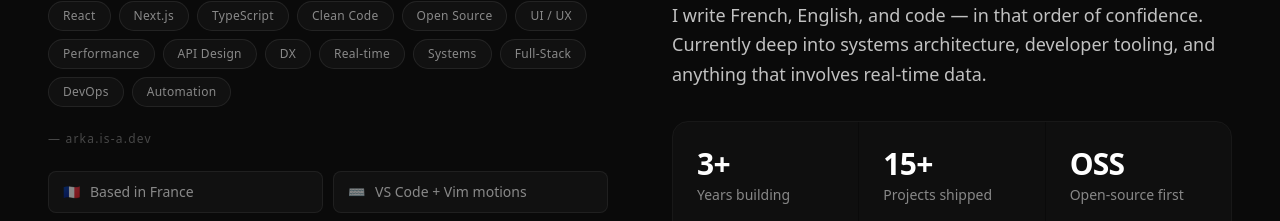
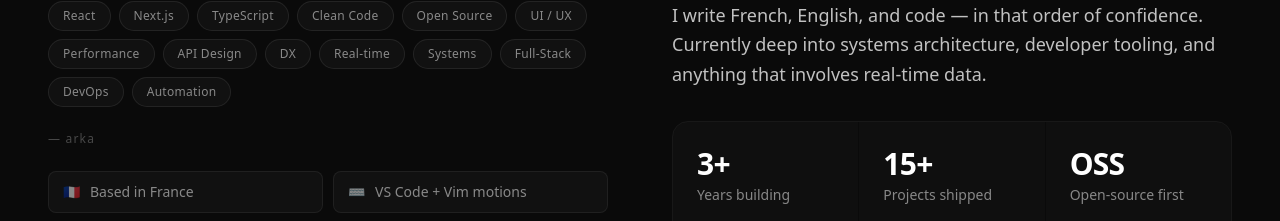
Before and after one commit to Arka-ui/portfolio, a Next.js app: page / in a window 1280 px wide. Shown: the part 1511-1732 px from the top of the page. Built offline with nearby package versions, Linux system fonts and the light colour scheme; no server answers.

Commit message:
refactor: update portfolio links and metadata for consistency; enhance branding in contact form

```diff
--- a/package.json
+++ b/package.json
@@ -1,10 +1,10 @@
 {
-  "name": "arka.is-a.dev",
+  "name": "arka-portfolio",
   "version": "3.0.0",
   "description": "Personal portfolio — dark-themed, single-page site built with Next.js 16, React 19, Tailwind CSS 4 & Framer Motion.",
-  "author": "Arka <hello@arka.dev> (https://arka.is-a.dev)",
+  "author": "Arka <hello@arka.dev> (https://arka-ui.github.io/portfolio/)",
   "license": "SEE LICENSE IN LICENSE",
-  "homepage": "https://arka.is-a.dev/portfolio/",
+  "homepage": "https://arka-ui.github.io/portfolio/",
   "repository": {
     "type": "git",
     "url": "https://github.com/Arka-ui/portfolio.git"
--- a/src/app/layout.tsx
+++ b/src/app/layout.tsx
@@ -30,15 +30,15 @@ export const metadata: Metadata = {
   title: "Arka | Creative Full Stack Developer",
   description: "Creative Developer specializing in building premium digital experiences, modern web applications, and immersive user interfaces.",
   applicationName: "Arka Portfolio",
-  authors: [{ name: "Arka", url: "https://arka.is-a.dev" }],
+  authors: [{ name: "Arka", url: "https://arka-ui.github.io/portfolio/" }],
   keywords: ["Arka", "Portfolio", "Full Stack Developer", "Web Developer", "React", "Next.js", "Creative Developer", "UI/UX Design"],
   creator: "Arka",
   publisher: "Arka",
-  metadataBase: new URL("https://arka.is-a.dev"),
+  metadataBase: new URL("https://arka-ui.github.io"),
   openGraph: {
     title: "Arka | Creative Full Stack Developer",
     description: "Creative Developer specializing in building premium digital experiences, modern web applications, and immersive user interfaces.",
-    url: "https://arka.is-a.dev",
+    url: "https://arka-ui.github.io/portfolio/",
     siteName: "Arka Portfolio",
     locale: "en_US",
     type: "website",
--- a/src/components/sections/About.tsx
+++ b/src/components/sections/About.tsx
@@ -194,7 +194,7 @@ export default function About() {
                             transition={{ duration: 0.5, delay: 0.8 }}
                             className="mt-6 text-xs font-mono text-white/25 tracking-widest select-none"
                         >
-                            — arka.is-a.dev
+                            — arka
                         </motion.p>
 
                         {/* Quick facts */}
--- a/src/components/sections/Contact.tsx
+++ b/src/components/sections/Contact.tsx
@@ -35,9 +35,9 @@ export default function Contact() {
                 headers: { "Content-Type": "application/json" },
                 body: JSON.stringify({
                     username: "Arka Portfolio",
-                    avatar_url: "https://arka.is-a.dev/favicon.ico",
+                    avatar_url: "https://arka-ui.github.io/portfolio/favicon.ico",
                     embeds: [{
-                        author: { name: "New contact from arka.is-a.dev", url: "https://arka.is-a.dev" },
+                        author: { name: "New contact from portfolio", url: "https://arka-ui.github.io/portfolio/" },
                         title: subject ? `📬 ${subject}` : "📬 New message",
                         color: 6514417,
                         fields: [
@@ -45,7 +45,7 @@ export default function Contact() {
                             { name: "📧 Email", value: email, inline: true },
                             { name: "💬 Message", value: message.length > 1024 ? message.slice(0, 1021) + "…" : message, inline: false },
                         ],
-                        footer: { text: "arka.is-a.dev • Contact Form" },
+                        footer: { text: "Arka Portfolio • Contact Form" },
                         timestamp: new Date().toISOString(),
                     }],
                 }),
```
Also changed, not shown: 1 other file (tests, documents, lock files or other folders).
